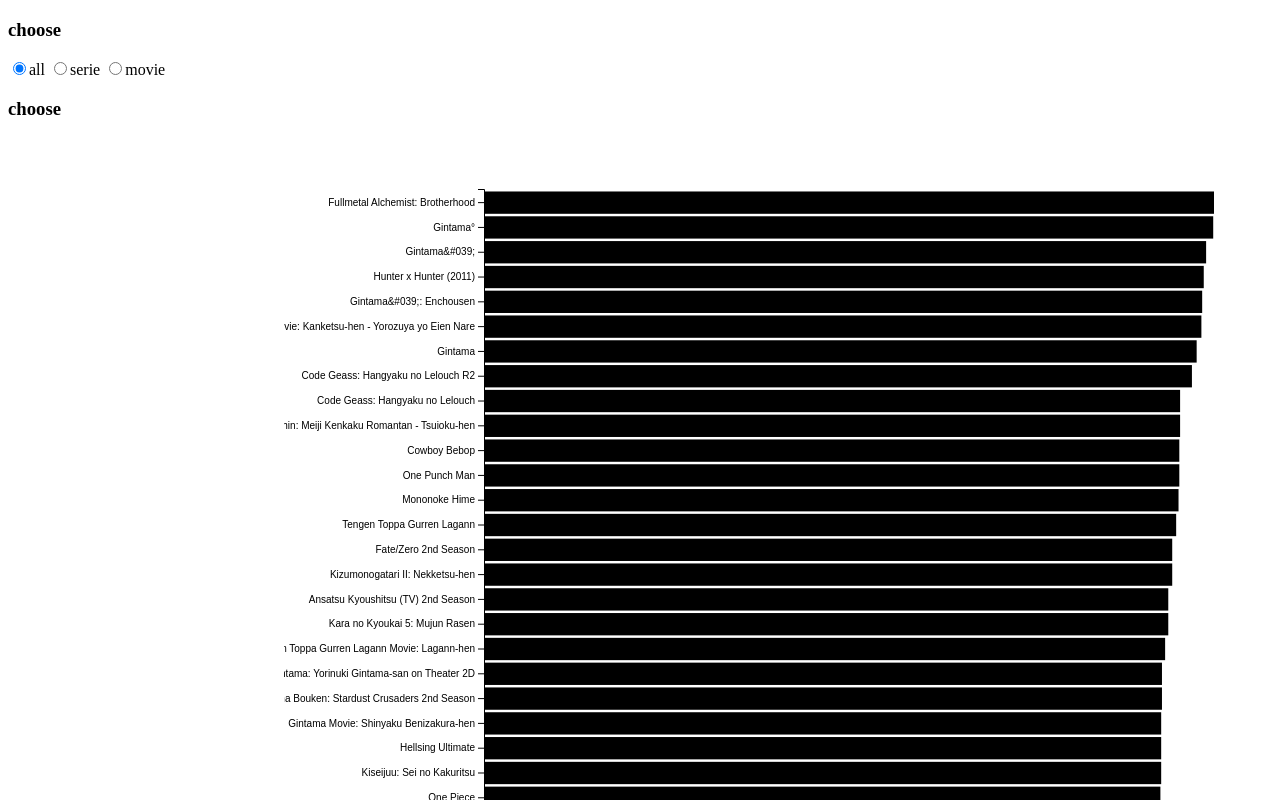
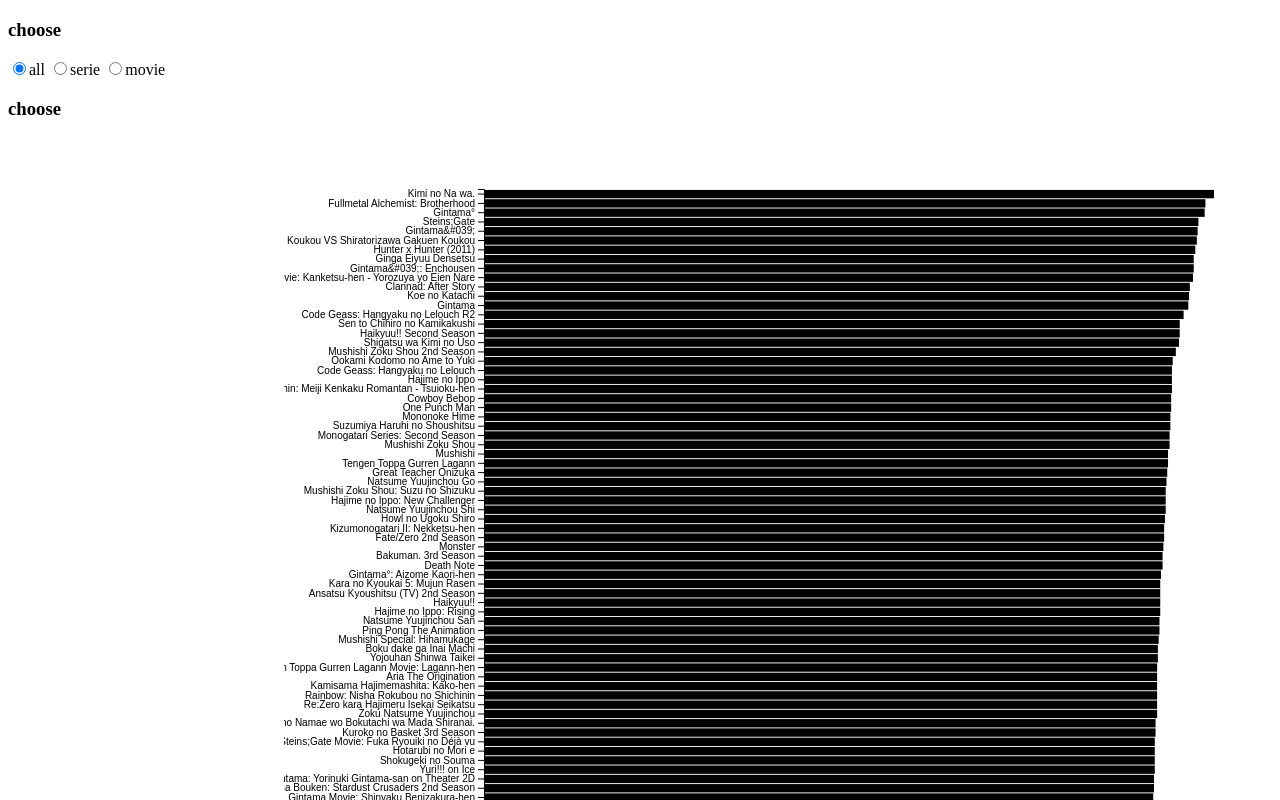
Before and after one commit to flavio-bernasconi/d3-update-pattern, a plain HTML site: page index.html in a window 1280 px wide. Shown: the top 800 px of the page. Drawn offline with nearby package versions, Linux system fonts and the light colour scheme.

Commit message:
ok (no rating range filter)

```diff
--- a/index.html
+++ b/index.html
@@ -34,6 +34,7 @@
             numEpisodes = [];
             const movie = [];
             const serie = [];
+            var currentType = 'all';
 
 
             data.forEach(d => {
@@ -55,8 +56,6 @@
 
                 }
             })
-
-            console.log(data)
 
 
             //genre selection
@@ -85,8 +84,6 @@
             //store original data assets
             var originalData = data;
 
-
-
             selectElement('idGenre',genreDefault)
             selectElement('idRating',ratingDefault)
 
@@ -96,7 +93,7 @@
             }
 
             //get data filtered by rating default and genre
-            let newData = data.filter(function(d,i){
+            newData = data.filter(function(d,i){
                 return d.rating > ratingDefault && d.genre.includes(genreDefault);
             });
 
@@ -187,28 +184,18 @@
 
             }
 
-            render( chart, newData, valX);
+            var updatedData = [];
 
+            function drawFirtChart(){
 
-            function filtra(arr, genre){
-                filteredData = arr.filter(function(d,i){
+                ifType()
+                render( chart, updatedData, valX);
 
-                    return d.rating > newRating  && d.genre.includes(genre);
-
-                });
-
-                filteredData = filteredData.slice(0, limitData);
-
-                updatedData = []
-
-                updatedData.push(...filteredData);
-
-                console.log('data funzione filtra', updatedData)
-
-                return(updatedData)
+                console.log(updatedData)
             }
 
-            var updatedData = [];
+            drawFirtChart()
+
 
             //value xAxis episode or rating
             d3.selectAll('.input').on('change', function(){
@@ -226,8 +213,6 @@
 
 
 
-            var currentType = '';
-
             d3.selectAll('.tipo').on('change', function(){
                 console.log(this.value)
                 currentType = this.value;
@@ -243,13 +228,9 @@
             d3.select('.genre').on('change', function(){
 
                 newGenre = this.value;
-                console.log('genre',newGenre)
 
-                console.log('rating')
-                console.log('min',newRating)
                 var maxRating = +newRating + 1;
                 maxRating = maxRating.toFixed(2)
-                console.log('max',maxRating)
 
                 ifType()
 
@@ -260,12 +241,11 @@
 
                 var minRating = +this.value;
                 minRating = minRating.toFixed(2)
-                console.log('min',minRating)
+
 
                 newRating = minRating;
                 var maxRating = +minRating + 1;
                 maxRating = maxRating.toFixed(2)
-                console.log('max',maxRating)
 
 
                 ifType()
@@ -289,12 +269,35 @@
                 if(currentType == 'all'){
                     var allType = [...movie,...serie]
 
+                    // sorting data
+                    allType = allType.sort(function(a, b) {
+                        return parseFloat(b.rating) - parseFloat(a.rating);
+                    });
+
                     filtra(allType,newGenre)
 
                     render( chart, filteredData, valX)
                 }
             }
 
+
+            function filtra(arr, genre){
+                filteredData = arr.filter(function(d,i){
+
+                    return d.rating > newRating  && d.genre.includes(genre);
+
+                });
+
+                filteredData = filteredData.slice(0, limitData);
+
+                updatedData = []
+
+                updatedData.push(...filteredData);
+
+                console.log('data funzione filtra', updatedData)
+
+                return(updatedData)
+            }
         })
     </script>
 
```
